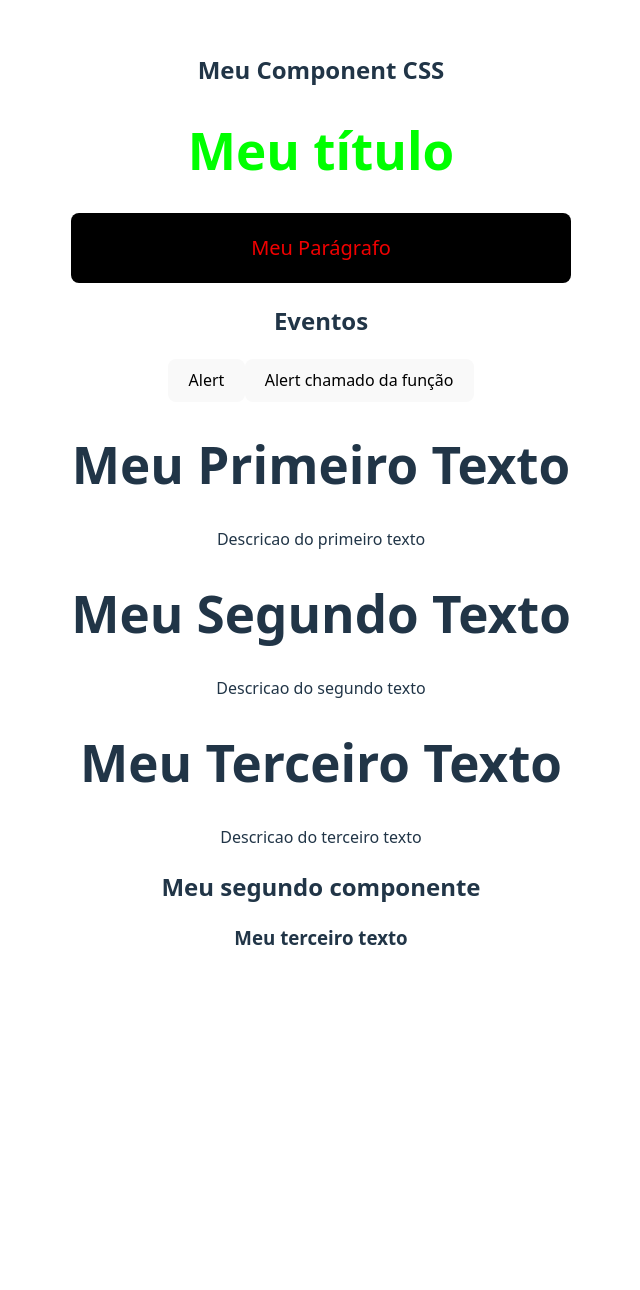
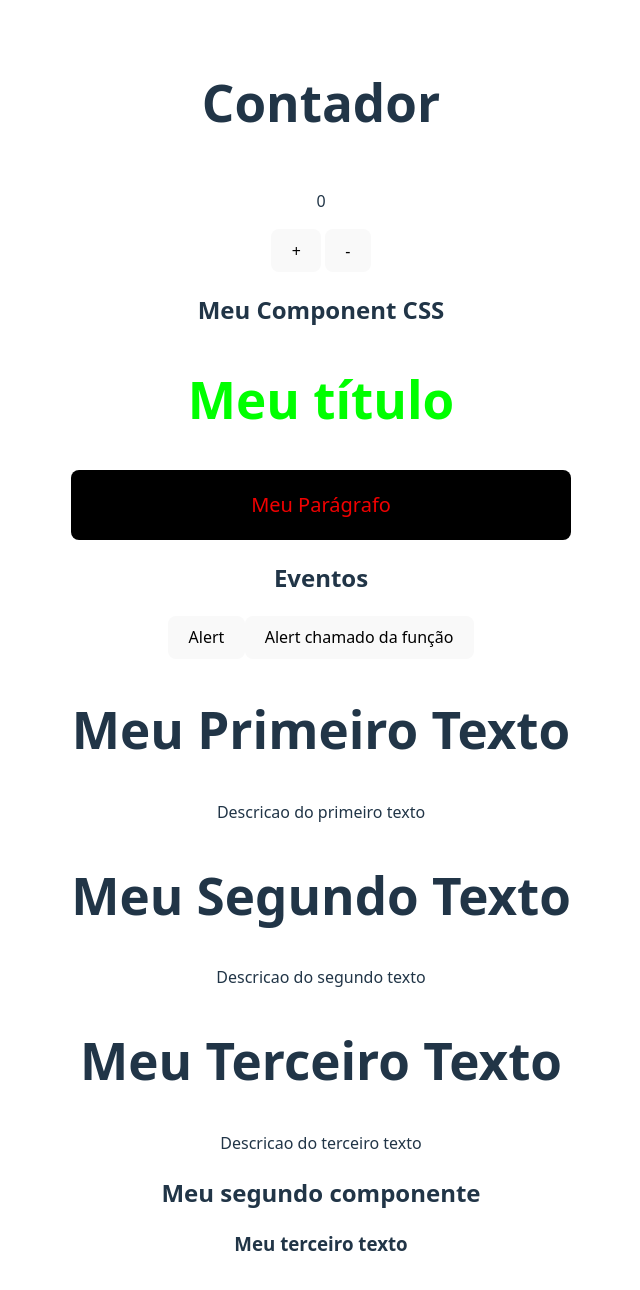
Before and after one commit to gabriellydasi/avanti-innovation-class-2025, a React (Vite) app in the folder react/1_components/: page / in a window 1280 px wide. Shown: the top 1290 px of the page, without its empty margins (319-959 px from the left). Before the commit the page ends 1003 px from the top, so only its background shows below. Built offline with nearby package versions, Linux system fonts and the light colour scheme.

Commit message:
Seção 02 | Hooks useState e useEffects | Aula 13 - useState

```diff
--- a/react/1_components/src/App.jsx
+++ b/react/1_components/src/App.jsx
@@ -5,24 +5,38 @@
 import { SecondText, ThirdText } from './components/OtherComponents'
 import Events from './components/Events'
 import MyCSSComponent from './components/MyCSSComponent/MyCSSComponent'
+import Counter from './components/Counter'
 
 function App() {
 
 
   return (
     <>
+      <section style={{display: "flex", flexDirection: "column", alignItems: "center"}}>
+        <h1>Contador</h1>
+        <Counter />
+      </section>
+
+      <section>
         <h2>Meu Component CSS</h2>
         <MyCSSComponent />
+      </section>
 
+      <section>
         <h2>Eventos</h2>
         <Events />
+      </section>
 
+      <section>
         <TextComponent text="Meu Primeiro Texto" description="Descricao do primeiro texto"/>
         <TextComponent text="Meu Segundo Texto" description="Descricao do segundo texto"/>
         <TextComponent text="Meu Terceiro Texto" description="Descricao do terceiro texto"/>
+      </section>
 
+      <section>
         <SecondText />
         <ThirdText />
+      </section>
 
     </>
   )
--- /dev/null
+++ b/react/1_components/src/components/Counter.jsx
@@ -0,0 +1,38 @@
+import React, { useState } from 'react'
+
+const Counter = () => {
+    // useState é um hook do React, ou seja, uma função especial que permite adicionar
+    // e controlar estados dentro de componentes funcionais
+
+    // Aqui foi criado um estado chamado 'counter', com valor inicial 0
+    // A função 'setCounter' é usada pra atualizar esse valor
+    const [counter, setCounter] = useState(0)
+
+    // Função pra incrementar o contador em 1
+    const increment = () => {
+        // É utilizado o valor anterior do estado (prevState) pra garantir que sempre vamos
+        // trabalhar com o dado mais atualizado, evitando comportamentos inesperados
+        setCounter((prevState) => prevState + 1)
+    }
+
+    // Função pra decrementar o contador em 1
+    const decrement = () => {
+        // Mesma lógica do incremento: atualiza com base no valor anterior
+        setCounter((prevState) => prevState - 1)
+    }
+
+    return (
+        <>
+            {/* Exibe o valor atual do contador na tela */}
+            <p>{counter}</p>
+            <div style={{ display: "flex", gap: "4px" }}>
+                {/* Botão que chama a função de incremento quando clicado */}
+                <button onClick={increment}>+</button>
+                {/* Botão que chama a função de decremento quando clicado */}
+                <button onClick={decrement}>-</button>
+            </div>
+        </>
+    )
+}
+
+export default Counter
```
Lines whose indentation alone changed are shown as unchanged.
